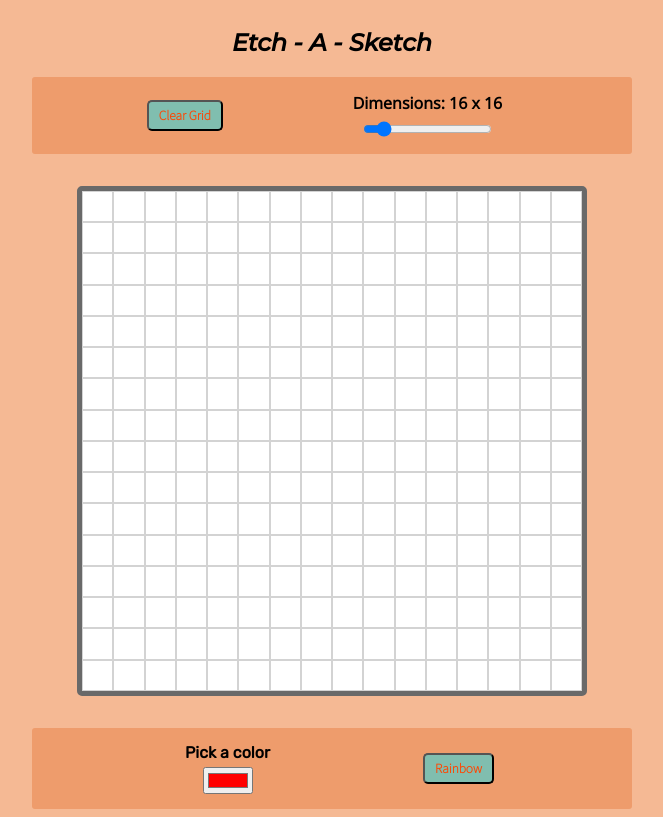
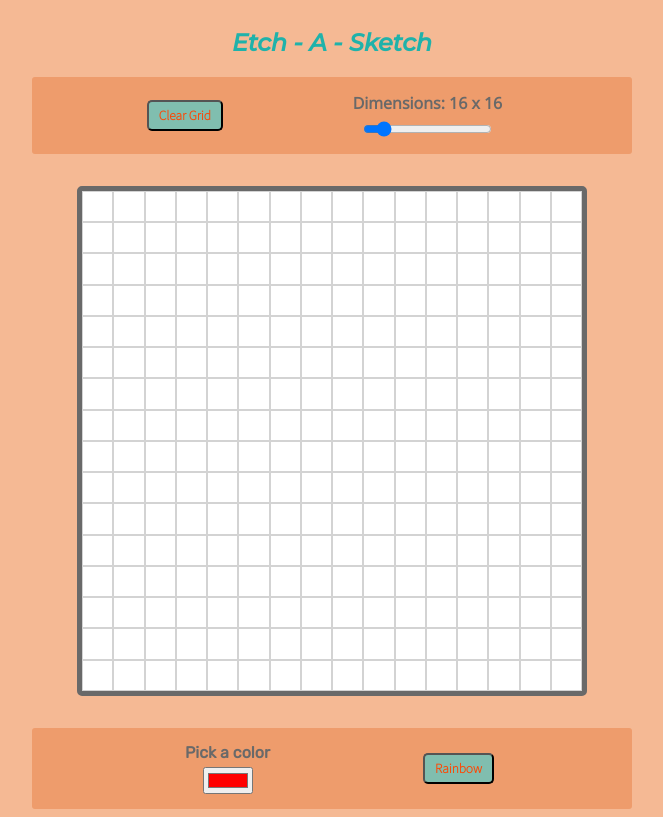
Before and after one commit to tobiaoy/etch-a-sketch, a plain HTML site: page index.html in a window 1280 px wide. Shown: the whole page, without its empty margins (308-971 px from the left). Drawn offline with nearby package versions, Linux system fonts and the light colour scheme.

Commit message:
Styling completed for now

```diff
--- a/style.css
+++ b/style.css
@@ -26,10 +26,15 @@ button{
 
 }
 
+h4{
+    color: dimgrey;
+}
+
 /* Title */
 h2{
     font-family: 'Montserrat', sans-serif;
     font-style: italic;
+    color: lightseagreen;
 }
 
 /* Control Section */
```
